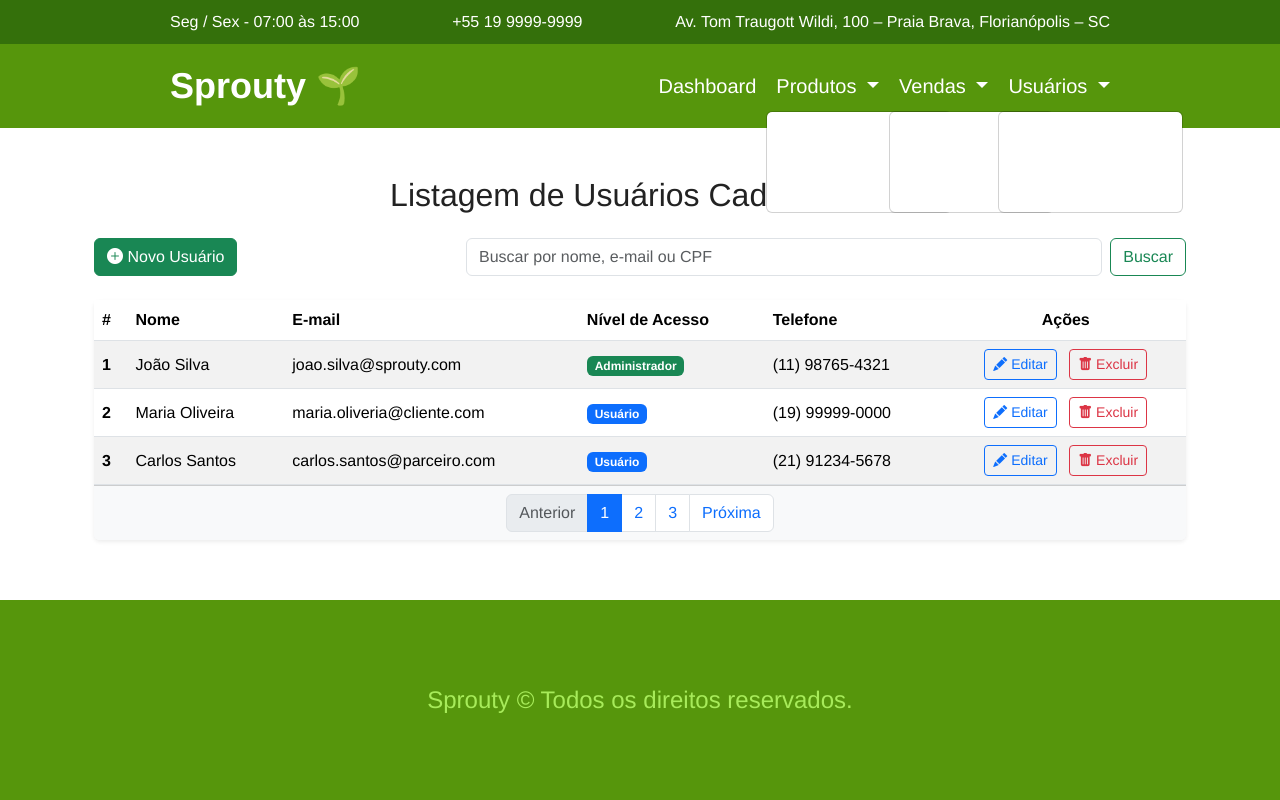
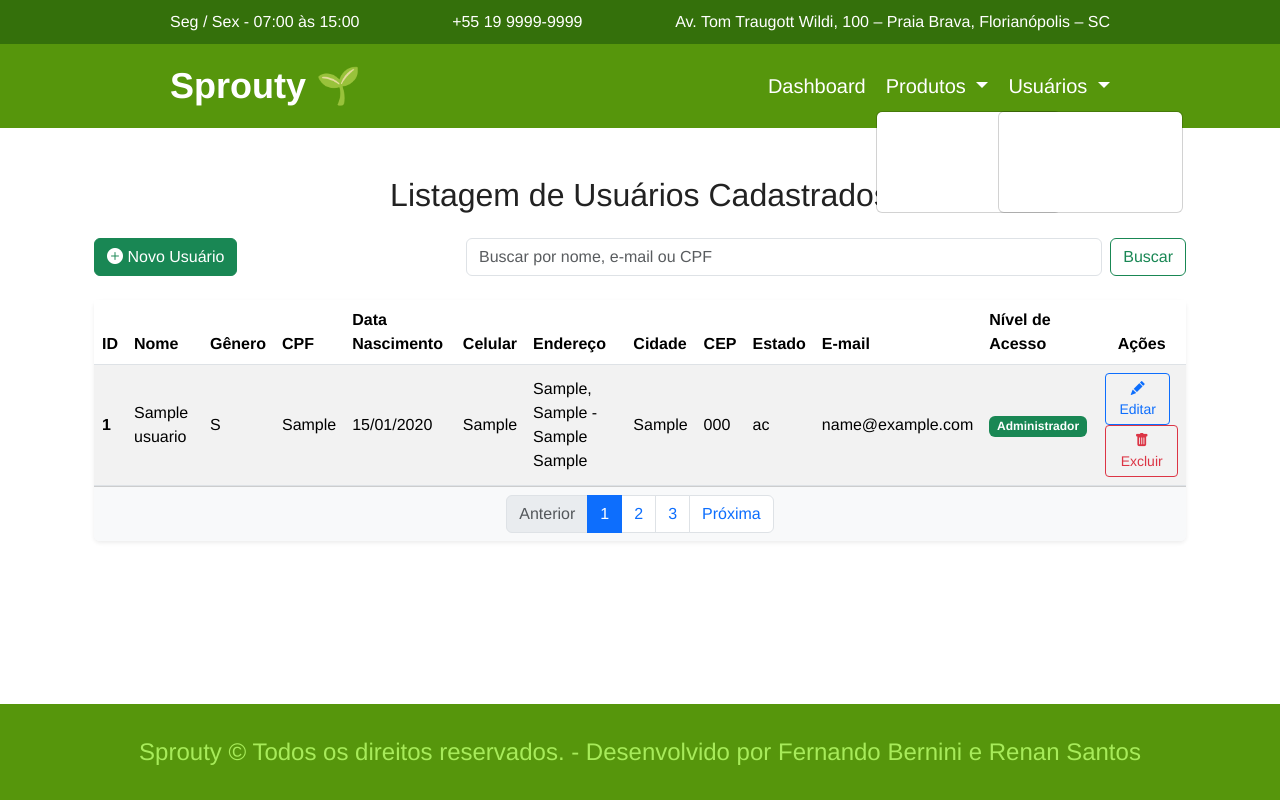
Before and after one commit to RenanSMA/projeto_sprouty_pi, a PHP site: page /usuarios in a window 1280 px wide. Run offline with PHP 8.4, Linux system fonts and the light colour scheme; tables that the repository leaves empty hold one stand-in row (values such as "Sample post").

Commit message:
banco de dados usuarios

```diff
--- a/app/Controllers/UsuarioController.php
+++ b/app/Controllers/UsuarioController.php
@@ -0,0 +1,29 @@
+<?php
+
+namespace App\Controllers;
+
+
+//importa o Model do usuario
+use App\Models\Usuario;
+
+class UsuarioController{
+
+
+    //busca os usuarios e chama a tela listar
+    public function listar(){
+        $lista_usuarios = Usuario::buscarTodos();
+
+        render("usuarios/lista_usuarios.php",[
+        'title' => "Lista de Usuários",
+        'usuarios' => $lista_usuarios]);
+    }
+}
+
+
+
+
+
+
+
+
+?>
--- /dev/null
+++ b/app/Core/Database.php
@@ -0,0 +1,27 @@
+<?php
+
+namespace App\Core;
+
+use PDO;
+use PDOException;
+
+class Database {
+    public static function conectar() {
+        $host = '127.0.0.1';
+        $porta = '3306';
+        $banco = 'projeto_sprouty';
+        $usuario = 'root';
+        $senha = '';
+
+        $dsn = "mysql:host=$host;port=$porta;dbname=$banco;charset=utf8";
+
+        try {
+            return new PDO($dsn, $usuario, $senha, [
+                PDO::ATTR_ERRMODE => PDO::ERRMODE_EXCEPTION,
+                PDO::ATTR_DEFAULT_FETCH_MODE => PDO::FETCH_ASSOC
+            ]);
+        } catch (PDOException $e) {
+            die("Erro na conexão: " . $e->getMessage());
+        }
+    }
+}
--- a/app/Models/usuario.php
+++ b/app/Models/usuario.php
@@ -0,0 +1,64 @@
+<?php
+// em qual pasta ele está
+namespace APP\Models;
+
+use PDO;
+use App\Core\Database;
+use PDOException;
+
+//mesmo nome do arquivo
+class Usuario{
+//declaramos uma funcao para cada operacao do CRUD
+
+//Busca todos os usuarios do BD
+public static function buscarTodos(){
+//conecta o bd e importa o PDO antes de criar a classe
+$pdo = Database::conectar();
+
+//geramos o script sql de consulta
+$sql = "SELECT * FROM usuarios";
+//resultado da consulta
+return $pdo->query($sql)->fetchAll();
+}
+
+public static function salvar($dados){
+try{
+    $pdo = Database::conectar();
+
+    $senha_criptografada = password_hash($dados['senha'], PASSWORD_BCRYPT);
+
+    $sql = "INSERT INTO usuarios (
+    nome, genero, cpf, data_nascimento, celular,rua, numero, complemento, bairro, cidade, cep, estado,email, nivel_acesso, senha";
+    $sql .= "VALUES  (:nome, :genero, :cpf, :data_nascimento, :celular, :rua, :numero, :complemento, :bairro, :cidade, :cep, :estado,email, :nivel_acesso, :senha)";
+
+    $stmt = $pdo->prepare($sql);
+
+}catch (PDOException $e){
+    echo "Erro ao inserir: " . $e->getMessage();
+    exit;
+}
+
+
+}
+
+
+
+
+
+
+
+
+
+
+}
+
+
+
+
+
+
+
+
+
+
+?>
--- a/app/Views/layouts/base.php
+++ b/app/Views/layouts/base.php
@@ -32,30 +32,21 @@
                 <ul>
                     <li><a href="dashboard.html">Dashboard</a></li>
                     <li class="nav-item dropdown">
-                        <a class="nav-link dropdown-toggle" href="#" role="button" data-bs-toggle="dropdown">
+                        <a class="nav-link dropdown-toggle" href="#" role="button" data-bs-toggle="dropdown"  aria-expanded="false" >
                             Produtos
                         </a>
                         <ul class="dropdown-menu">
-                            <li><a class="dropdown-item" href="produtos/form_produtos.php">Cadastrar Produto</a></li>
-                            <li><a class="dropdown-item" href="produtos/lista_produtos.php">Listar Produtos</a></li>
+                            <li><a class="dropdown-item" href="/produtos/inserir">Cadastrar Produto</a></li>
+                            <li><a class="dropdown-item" href="/produtos">Listar Produtos</a></li>
                         </ul>
                     </li>
                     <li class="nav-item dropdown">
-                        <a class="nav-link dropdown-toggle" href="#" role="button" data-bs-toggle="dropdown">
-                            Vendas
-                        </a>
-                        <ul class="dropdown-menu">
-                            <li><a class="dropdown-item" href="registro-venda.html">Registrar Venda</a></li>
-                            <li><a class="dropdown-item" href="lista-vendas.html">Listar Vendas</a></li>
-                        </ul>
-                    </li>
-                    <li class="nav-item dropdown">
-                        <a class="nav-link dropdown-toggle" href="#" role="button" data-bs-toggle="dropdown">
+                        <a class="nav-link dropdown-toggle" href="#" role="button" data-bs-toggle="dropdown"  aria-expanded="false">
                             Usuários
                         </a>
                         <ul class="dropdown-menu">
-                            <li><a class="dropdown-item" href="usuarios/form_usuarios.php">Cadastrar Usuário</a></li>
-                            <li><a class="dropdown-item" href="usuarios/lista_usuarios.php">Listar Usuários</a></li>
+                            <li><a class="dropdown-item" href="/usuarios/inserir">Cadastrar Usuário</a></li>
+                            <li><a class="dropdown-item" href="/usuarios">Listar Usuários</a></li>
                         </ul>
                     </li>
                 </ul>
@@ -66,7 +57,7 @@
     <div class="container"><?= $content ?> </div>
 
     <footer class="footer">
-        <p>Sprouty © Todos os direitos reservados.</p>
+        <p>Sprouty © Todos os direitos reservados.  - Desenvolvido por Fernando Bernini e Renan Santos</p>
     </footer>
 
     <script src="https://cdn.jsdelivr.net/npm/bootstrap@5.3.3/dist/js/bootstrap.bundle.min.js"></script>
--- a/app/Views/produtos/form_produtos.php
+++ b/app/Views/produtos/form_produtos.php
@@ -48,7 +48,7 @@
 
                 <div class="row pt-3 border-top">
                     <div class="col-md-6">
-                        <a href="dashboard.html" class="btn btn-link">Voltar</a>
+                        <a href="/produtos" class="btn btn-light">Voltar</a>
                     </div>
                     <div class="col-md-6 text-end">
                         <button type="reset" class="btn btn-secondary me-2">Limpar</button>
--- a/app/Views/produtos/lista_produtos.php
+++ b/app/Views/produtos/lista_produtos.php
@@ -5,7 +5,7 @@
 
         <div class="row mb-3">
             <div class="col-md-4 mb-2">
-                <a href="/cadastro-produto.html" class="btn btn-success">
+                <a href="/produtos/inserir" class="btn btn-success">
                     <i class="bi bi-plus-circle-fill"></i> Novo Produto
                 </a>
             </div>
--- a/app/Views/usuarios/form_usuarios.php
+++ b/app/Views/usuarios/form_usuarios.php
@@ -78,7 +78,7 @@
                         <input type="text" id="cep" name="cep" class="form-control" placeholder="00000-000">
                     </div>
                     <div class="col-md-7">
-                        <label for="endereco" class="form-label">Endereço</label>
+                        <label for="endereco" class="form-label">Rua</label>
                         <input type="text" id="endereco" name="endereco" class="form-control"
                             placeholder="Rua, avenida, etc.">
                     </div>
@@ -134,7 +134,7 @@
 
                 <div class="row pt-3 border-top">
                     <div class="col-md-6">
-                        <a href="dashboard.html" class="btn btn-link">Voltar</a>
+                        <a href="/usuarios" class="btn btn-light">Voltar</a>
                     </div>
                     <div class="col-md-6 text-end">
                         <button type="reset" class="btn btn-secondary me-2">Limpar</button>
--- a/app/Views/usuarios/lista_usuarios.php
+++ b/app/Views/usuarios/lista_usuarios.php
@@ -5,14 +5,13 @@
 
     <div class="row mb-3">
         <div class="col-md-4 mb-2">
-                <a href="/usuarios/form_usuarios.php" class="btn btn-success">
+            <a href="/usuarios/inserir" class="btn btn-success">
                 <i class="bi bi-plus-circle-fill"></i> Novo Usuário
             </a>
         </div>
         <div class="col-md-8">
             <form class="d-flex">
-                    <input class="form-control me-2" type="search" placeholder="Buscar por nome, e-mail ou CPF"
-                        aria-label="Search">
+                <input class="form-control me-2" type="search" placeholder="Buscar por nome, e-mail ou CPF" aria-label="Search">
                 <button class="btn btn-outline-success" type="submit">Buscar</button>
             </form>
         </div>
@@ -24,21 +23,51 @@
                 <table class="table table-striped table-hover align-middle mb-0">
                     <thead>
                         <tr>
-                                <th scope="col">#</th>
+                            <th scope="col">ID</th>
                             <th scope="col">Nome</th>
+                            <th scope="col">Gênero</th>
+                            <th scope="col">CPF</th>
+                            <th scope="col">Data Nascimento</th>
+                            <th scope="col">Celular</th>
+                            <th scope="col">Endereço</th>
+                            <th scope="col">Cidade</th>
+                            <th scope="col">CEP</th>
+                            <th scope="col">Estado</th>
                             <th scope="col">E-mail</th>
                             <th scope="col">Nível de Acesso</th>
-                                <th scope="col">Telefone</th>
                             <th scope="col" class="text-center">Ações</th>
                         </tr>
                     </thead>
                     <tbody>
+                        <?php foreach($usuarios as $u): ?>
                         <tr>
-                                <th scope="row">1</th>
-                                <td>João Silva</td>
-                                <td>joao.silva@sprouty.com</td>
-                                <td><span class="badge bg-success">Administrador</span></td>
-                                <td>(11) 98765-4321</td>
+                            <th scope="row"><?= $u['id_usuario'] ?></th>
+                            <td><?= $u['nome'] ?></td>
+                            <td><?= strtoupper($u['genero']) ?></td>
+                            <td><?= $u['cpf'] ?></td>
+                            <td><?= date('d/m/Y', strtotime($u['data_nascimento'])) ?></td>
+                            <td><?= $u['celular'] ?></td>
+                            <td>
+                                <?= $u['rua'] ?>, <?= $u['numero'] ?>
+                                <?php if(!empty($u['complemento'])): ?>
+                                    - <?= $u['complemento'] ?>
+                                <?php endif; ?>
+                                <br>
+                                <?= $u['bairro'] ?>
+                            </td>
+                            <td><?= $u['cidade'] ?></td>
+                            <td><?= $u['cep'] ?></td>
+                            <td><?= $u['estado'] ?></td>
+                            <td><?= $u['email'] ?></td>
+                            <td>
+                                <span class="badge
+                                    <?= $u['nivel_acesso'] == 'Administrador' ? 'bg-success' : '' ?>
+                                    <?= $u['nivel_acesso'] == 'Funcionário' ? 'bg-primary' : '' ?>
+                                    <?= $u['nivel_acesso'] == 'Cliente' ? 'bg-secondary' : '' ?>
+                                ">
+                                    <?= $u['nivel_acesso'] ?>
+                                </span>
+                            </td>
                             <td class="text-center">
                                 <button class="btn btn-sm btn-outline-primary me-2" title="Editar">
                                     <i class="bi bi-pencil-fill"></i> Editar
@@ -48,36 +77,7 @@
                                 </button>
                             </td>
                         </tr>
-                            <tr>
-                                <th scope="row">2</th>
-                                <td>Maria Oliveira</td>
-                                <td>maria.oliveria@cliente.com</td>
-                                <td><span class="badge bg-primary">Usuário</span></td>
-                                <td>(19) 99999-0000</td>
-                                <td class="text-center">
-                                    <button class="btn btn-sm btn-outline-primary me-2" title="Editar">
-                                        <i class="bi bi-pencil-fill"></i> Editar
-                                    </button>
-                                    <button class="btn btn-sm btn-outline-danger" title="Excluir">
-                                        <i class="bi bi-trash-fill"></i> Excluir
-                                    </button>
-                                </td>
-                            </tr>
-                            <tr>
-                                <th scope="row">3</th>
-                                <td>Carlos Santos</td>
-                                <td>carlos.santos@parceiro.com</td>
-                                <td><span class="badge bg-primary">Usuário</span></td>
-                                <td>(21) 91234-5678</td>
-                                <td class="text-center">
-                                    <button class="btn btn-sm btn-outline-primary me-2" title="Editar">
-                                        <i class="bi bi-pencil-fill"></i> Editar
-                                    </button>
-                                    <button class="btn btn-sm btn-outline-danger" title="Excluir">
-                                        <i class="bi bi-trash-fill"></i> Excluir
-                                    </button>
-                                </td>
-                            </tr>
+                        <?php endforeach; ?>
                     </tbody>
                 </table>
             </div>
@@ -94,13 +94,4 @@
             </nav>
         </div>
     </div>
-
 </main>
-
-
-
-    <script src="https://cdn.jsdelivr.net/npm/bootstrap@5.3.3/dist/js/bootstrap.bundle.min.js"></script>
-    <link rel="stylesheet" href="https://cdn.jsdelivr.net/npm/bootstrap-icons@1.11.3/font/bootstrap-icons.min.css">
-</body>
-
-</html>
--- a/public/css/style.css
+++ b/public/css/style.css
@@ -30,12 +51,13 @@
     margin: 0 auto;
     padding: 15px 0;
     display: flex;
-  flex-wrap: wrap;
     justify-content: space-between;
     align-items: center;
+    flex-wrap: wrap;
   }
 
   .menu a {
+    text-decoration: none;
     color: #ffffff;
   }
 
@@ -48,6 +70,9 @@
   .menu-nav ul {
     display: flex;
     flex-wrap: wrap;
+    list-style: none;
+    padding: 0;
+    margin: 0;
   }
 
   .menu-nav a {
@@ -313,158 +339,38 @@
     text-transform: uppercase;
     background-color: #56960c;
     color: #ffffff;
-  margin: 0;
     cursor: pointer;
     border: 0;
     padding: 15px 10px;
-}
-
-.footer {
-  display: flex;
-  height: 200px;
-  background-color: #56960c;
-  align-items: center;
-}
-
-.footer p {
-  flex: 1;
-  text-align: center;
-  font-size: 2.25em;
-  color: #a7eb5a;
-}
-
-@media (max-width: 800px) {
-  .newsletter-form button {
-    font-size: 1.5em;
-  }
-}
-
-@media (max-width: 800px) {
-  .preco {
-    padding-left: 10px;
-    padding-right: 10px;
-  }
-
-  .preco .preco-item:nth-child(3) {
-    order: -2;
-  }
-
-  .preco .preco-item:nth-child(2) {
-    order: -1;
-  }
-}
-
-    /* Estilos do cabeçalho e rodapé em VERDE, baseados nos códigos anteriores */
-
-    body {
-        /* Adicionei isso para evitar rolagem horizontal em telas pequenas */
-        overflow-x: hidden;
-        display: flex;
-        flex-direction: column;
-        min-height: 100vh;
-    }
-
-    main {
-        flex: 1;
-        /* Permite que o conteúdo principal ocupe o espaço restante */
-    }
-
-    /* === SUPER INFO (Top Bar Verde Escuro) === */
-    .super-info-bg {
-        background-color: #34700b;
-        color: #ffffff;
-    }
-
-    .super-info {
-        max-width: 960px;
-        margin: 0 auto;
-        display: flex;
-        justify-content: space-between;
-        flex-wrap: wrap;
-        padding-top: 10px;
-    }
-
-    .super-info p,
-    .super-info a {
-        margin: 0 10px 10px 10px;
-    }
-
-    .super-info a {
-        text-decoration: none;
-        color: #ffffff;
-    }
-
-    /* === MENU PRINCIPAL (Menu Bar Verde Claro) === */
-    .menu-bg {
-        background-color: #56960c;
-    }
-
-    .menu {
-        max-width: 960px;
-        margin: 0 auto;
-        padding: 15px 0;
-        display: flex;
-        flex-wrap: wrap;
-        justify-content: space-between;
-        align-items: center;
-    }
-
-    .menu a {
-        text-decoration: none;
-        color: #ffffff;
-    }
-
-    .menu-logo a {
-        font-size: 2.25em;
-        font-weight: bold;
-        margin: 0 10px;
-    }
-
-    .menu-nav ul {
-        display: flex;
-        flex-wrap: wrap;
-        list-style: none;
-        padding: 0;
     margin: 0;
   }
 
-    .menu-nav a {
-        font-size: 1.25em;
-        display: block;
-        padding: 10px;
-    }
-
-    .menu-nav a:hover {
-        color: #a7eb5a;
-    }
-
-    /* === RODAPÉ === */
+  /* ==========================
+     RODAPÉ
+     ========================== */
   .footer {
     background-color: #56960c;
     color: #a7eb5a;
     padding: 30px 0;
-        /* Aumentei o padding para ser mais notável */
     text-align: center;
     margin-top: auto;
   }
 
   .footer p {
     font-size: 1.5em;
-        /* Ajustei o tamanho da fonte */
     margin: 0;
   }
 
+  /* ==========================
+     RESPONSIVIDADE
+     ========================== */
+  @media (max-width: 800px) {
+    .newsletter-form button { font-size: 1.5em; }
 
-    /* Estilos do conteúdo principal (mantidos) */
-    .dashboard-image-container {
-        padding: 30px 0;
-        background-color: #f8f9fa;
+    .preco {
+      padding: 0 10px;
     }
 
-    .dashboard-image {
-        width: 60%;
-        height: 40%;
-        height: auto;
-        border-radius: 8px;
-        box-shadow: 0 4px 8px rgba(0, 0, 0, 0.1);
+    .preco .preco-item:nth-child(3) { order: -2; }
+    .preco .preco-item:nth-child(2) { order: -1; }
   }
--- a/public/index.php
+++ b/public/index.php
@@ -1,6 +1,8 @@
 <?php
 //Importa o autoload do Composer para carregar as rotas.
 require __DIR__ . '/../vendor/autoload.php';
+
+use App\Controllers\UsuarioController;
 
 // funcao para renderizar as telas com layout
 function render($view, $data = []) {
@@ -38,7 +40,8 @@ elseif ($url == '/sobre') {
 
 
 elseif ($url == '/usuarios') {
-    render('usuarios/lista_usuarios.php' , ['title' => 'Listar usuários']);
+  $controller = new UsuarioController();
+  $controller->listar();
 }
 
 
--- a/util/comandos.txt
+++ b/util/comandos.txt
@@ -13,7 +13,8 @@ Criar uma pasta para o projeto e rodar no cmd:
 # Criar uma pasta public com um index.php dentro.
 
 # Iniciar o servidor do PHP:
-    php -S localhost:8000 -t public
+php -S localhost:8000 -t public
+
 
 
 ## QUANDO ABRIR O PROJETO EM UM NOVO PC:
```
Also changed, not shown: other parts of public/css/style.css (+52 -30 lines), util/script.sql (+27 -0 lines). Lines whose indentation alone changed are shown as unchanged.
